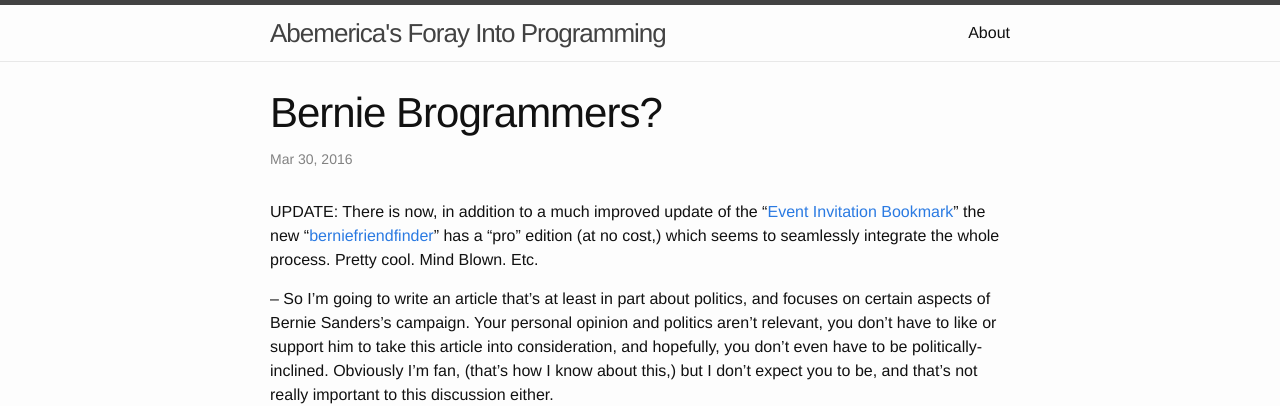
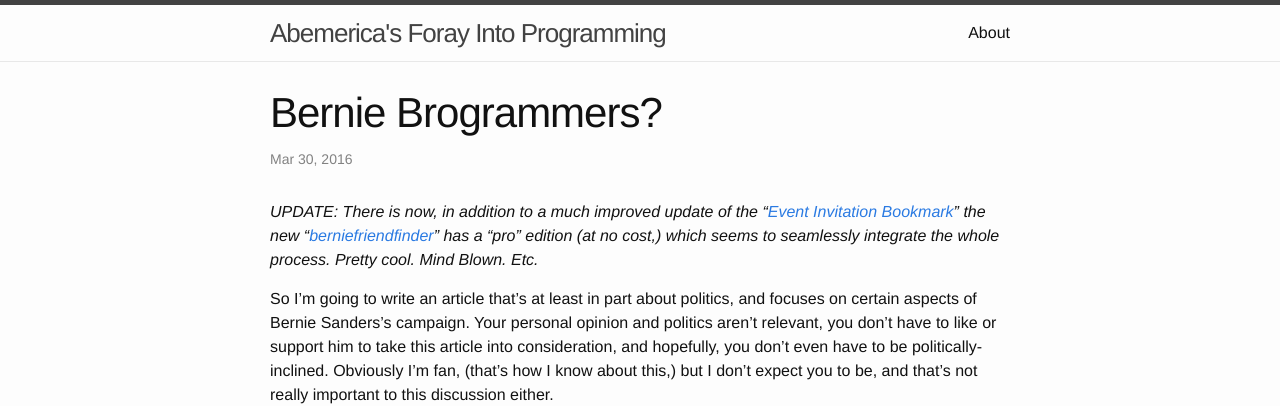
Before and after one commit to fakeAssBrian/americool.github.io, a Jekyll site: the page built from _posts/2016-03-30-bernie-brogrammers.md, in a window 1280 px wide and 900 px high. Shown: the top 406 px of the window. Built offline with Jekyll 4.4.1, drawn with Linux system fonts in a browser that asks for light colours; some of the changed lines change nothing that is shown.

Commit message:
another small change

```diff
--- a/_posts/2016-03-30-bernie-brogrammers.md
+++ b/_posts/2016-03-30-bernie-brogrammers.md
@@ -4,9 +4,8 @@
 date:   2016-03-30
 categories: Bernie Sanders, elections, programming, campaigning
 ---
-UPDATE: There is now, in addition to a much improved update of the "[Event Invitation Bookmark]" the new "[berniefriendfinder]" has a "pro" edition (at no cost,) which seems to seamlessly integrate the whole process. Pretty cool. Mind Blown. Etc.
+*UPDATE: There is now, in addition to a much improved update of the "[Event Invitation Bookmark]" the new "[berniefriendfinder]" has a "pro" edition (at no cost,) which seems to seamlessly integrate the whole process. Pretty cool. Mind Blown. Etc.*
 
---
 So I’m going to write an article that’s at least in part about politics, and focuses on certain aspects of Bernie Sanders’s campaign. Your personal opinion and politics aren’t relevant, you don’t have to like or support him to take this article into consideration, and hopefully, you don’t even have to be politically-inclined. Obviously I’m fan, (that’s how I know about this,) but I don’t expect you to be, and that’s not really important to this discussion either.
 
 I don’t know exactly when I noticed it, but the giveaways probably occurred on his unofficial reddit sub ([r/SandersForPresident]). People had realized (if not earlier) after the polling done on the first debate, that Bernie had most of his support (and more support than any other candidate in either party) coming from online communities that didn’t rely on traditional news outlets or media sources to get their news. However, while the average supporter might vote in an online poll on CNN, share a link on facebook, or tweet one of the various cheesy hashtags his youthful supporters have coined for him,  his diehard fanbase lurks on the reddit sub, many of whom might seem to be heavyweights in the greater reddit community. (My evidence for this is After his surprise effective tie in Iowa and big victory in New Hampshire, in both cases 5-7 out of the top r/all posts were Bernie Sanders related links that came from his unofficial sub.) That’s not really important though, young people own the internet, and that’s where most of his support is, so none of this is really surprising.
```
